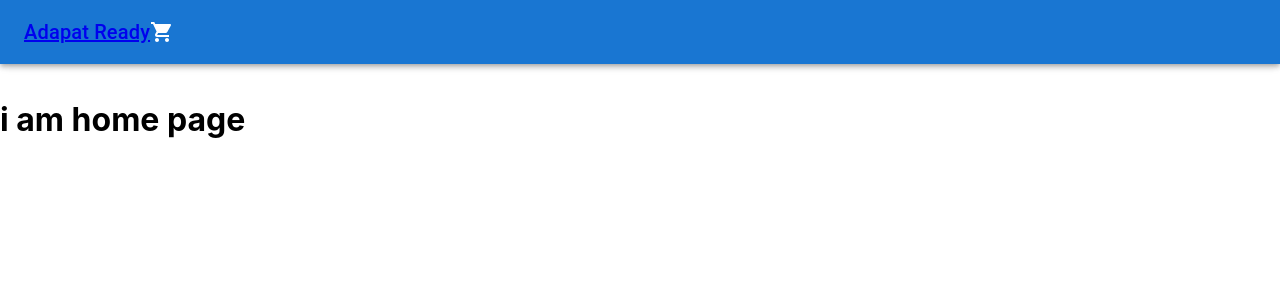
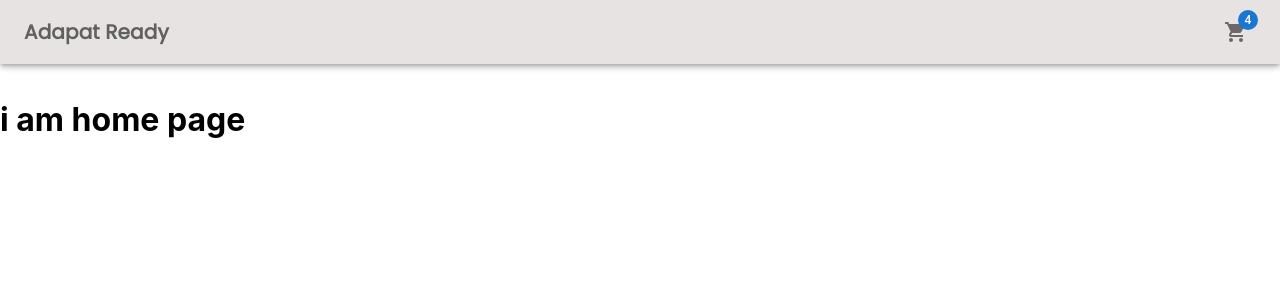
Before and after one commit to er-raj-aryan/adapt, a React (Create React App) app: page / in a window 1280 px wide. Shown: the top 300 px of the page. Built offline with nearby package versions, Linux system fonts and the light colour scheme.

Commit message:
first commit

```diff
--- a/src/App.css
+++ b/src/App.css
@@ -1,38 +1 @@
-.App {
-  text-align: center;
-}
-
-.App-logo {
-  height: 40vmin;
-  pointer-events: none;
-}
-
-@media (prefers-reduced-motion: no-preference) {
-  .App-logo {
-    animation: App-logo-spin infinite 20s linear;
-  }
-}
-
-.App-header {
-  background-color: #282c34;
-  min-height: 100vh;
-  display: flex;
-  flex-direction: column;
-  align-items: center;
-  justify-content: center;
-  font-size: calc(10px + 2vmin);
-  color: white;
-}
-
-.App-link {
-  color: #61dafb;
-}
-
-@keyframes App-logo-spin {
-  from {
-    transform: rotate(0deg);
-  }
-  to {
-    transform: rotate(360deg);
-  }
-}
+@import url('https://fonts.googleapis.com/css2?family=Poppins&display=swap');
--- a/src/Components/Navbar/Navbar.jsx
+++ b/src/Components/Navbar/Navbar.jsx
@@ -5,18 +5,26 @@ import Typography from "@mui/material/Typography";
 import { Link } from "react-router-dom";
 import useStyle from "./style.js";
 import ShoppingCartIcon from "@mui/icons-material/ShoppingCart";
+import IconButton from "@mui/material/IconButton";
+import Badge from '@mui/material/Badge';
 
 function Navbar() {
   const classes = useStyle();
 
+  const handleOnClick = () => {};
+
   return (
     <div className={classes.root}>
-      <AppBar position="fixed" color="primary">
-        <Toolbar>
-          <Typography component={Link} to="/" variant="h6">
+      <AppBar position="fixed" color="primary" className={classes.appBar}>
+        <Toolbar className={classes.toolbar}>
+          <Typography component={Link} to="/" variant="h6" className={classes.logo} >
             Adapat Ready
           </Typography>
-          <ShoppingCartIcon />
+          <IconButton component={Link} to="/cart" aria-label="Cart" className={classes.cart} onClick={handleOnClick}>
+            <Badge badgeContent={4} color="primary">
+              <ShoppingCartIcon />
+            </Badge>
+          </IconButton>
         </Toolbar>
       </AppBar>
     </div>
--- a/src/Components/Navbar/style.js
+++ b/src/Components/Navbar/style.js
@@ -2,6 +2,21 @@ import { makeStyles } from "@mui/styles";
 
 const useStyle = makeStyles(() => ({
   root: {},
+  appBar: {
+    backgroundColor: "#e7e3e3 !important",
+  },
+  toolbar: {
+    display: "flex",
+    justifyContent: "space-between",
+    alignItems: "center",
+  },
+  logo: {
+    textDecoration: "none",
+    color: "#323232bd",
+    fontWeight:"600 !important",
+    fontFamily: "Poppins, sans-serif !important"
+  },
+  cart: {},
 }));
 
-export default useStyle
+export default useStyle;
```
